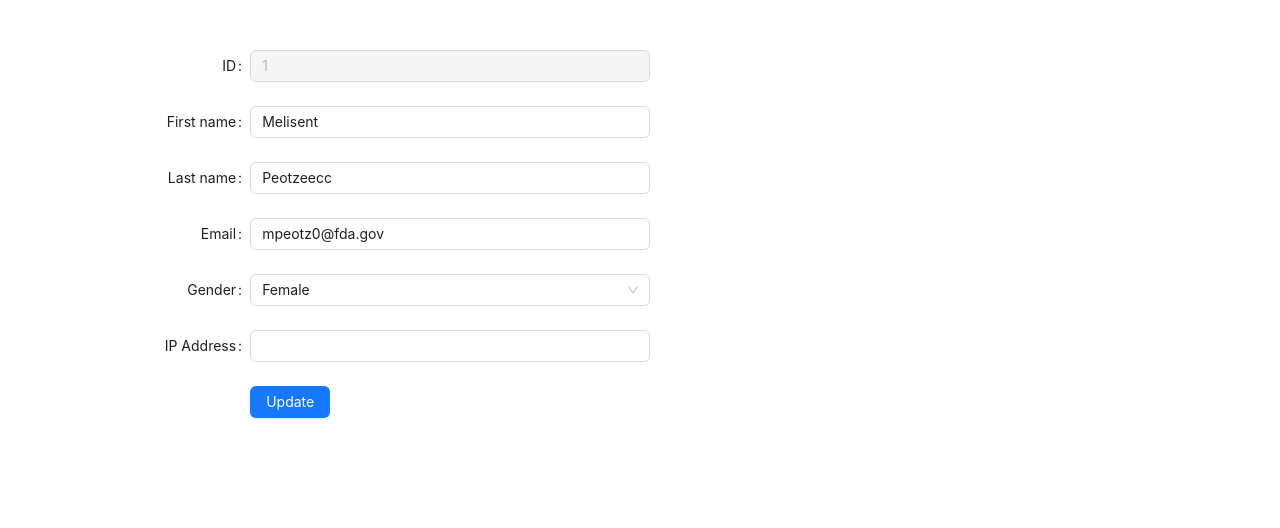
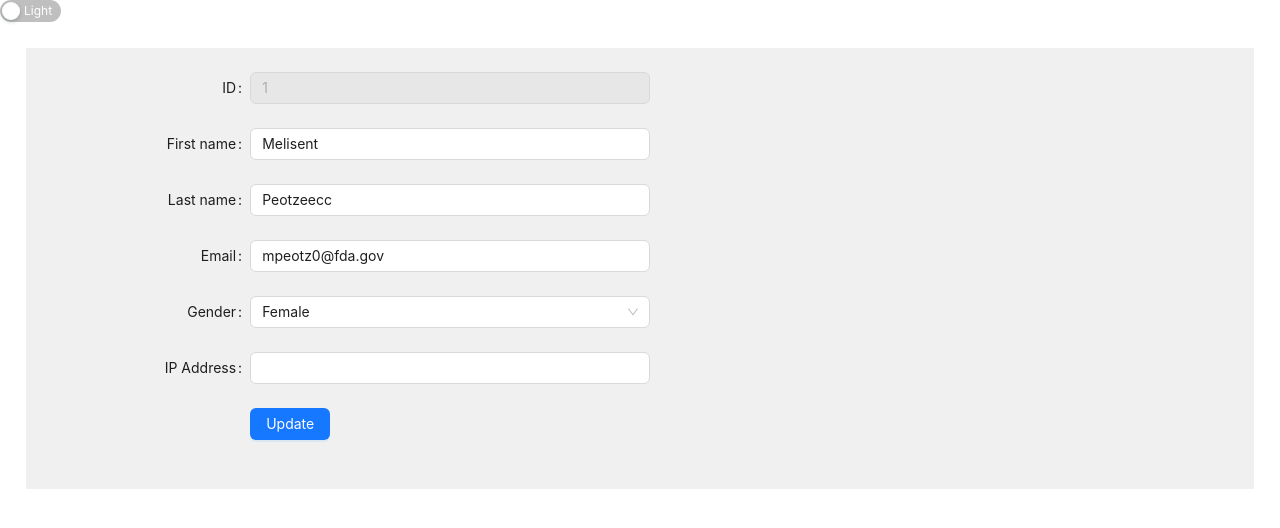
Before and after one commit to Sadig05/react-tasks, a React (Vite) app: page /user-form/1 in a window 1280 px wide. Shown: the top 528 px of the page. Built offline with nearby package versions, Linux system fonts and the light colour scheme; data requests are answered from the project's data file.

Commit message:
Task 7 is almost done

```diff
--- a/src/App.tsx
+++ b/src/App.tsx
@@ -5,10 +5,24 @@ import './App.css'
 import UserForm from "./components/UserForm";
 import UserList from "./components/UserList";
 import {Routes, Route} from "react-router-dom";
+import { ThemeProvider } from './ThemeProvider';
+import {ToggleButton} from "./ToggleButton";
 function App() {
   const [count, setCount] = useState(0)
+    const themes = {
+        light: {
+            backgroundColor: 'white',
+            color: 'black',
+        },
+        dark: {
+            backgroundColor: 'black',
+            color: 'white',
+        },
+    };
 
-  return (
+    return (
+      <ThemeProvider>
+          <ToggleButton />
     <div className="App">
         <Routes>
             <Route path='/' element={<UserList/>}/>
@@ -16,6 +30,7 @@ function App() {
             <Route path='/user-form/:id' element={<UserForm isEdit={true} user={null}/>}/>
         </Routes>
     </div>
+          </ThemeProvider>
   )
 }
 
--- /dev/null
+++ b/src/ThemeContext.tsx
@@ -0,0 +1,15 @@
+import { createContext } from "react";
+
+export type Theme = "light" | "dark";
+
+export interface ThemeContextProps {
+    theme: Theme;
+    toggleTheme: () => void;
+}
+
+const initialThemeContext: ThemeContextProps = {
+    theme: "light",
+    toggleTheme: () => {},
+};
+
+export const ThemeContext = createContext(initialThemeContext);
--- /dev/null
+++ b/src/ThemeProvider.tsx
@@ -0,0 +1,25 @@
+import { useState, useCallback } from "react";
+import { ThemeContext, Theme, ThemeContextProps } from "./ThemeContext";
+
+interface ThemeProviderProps {
+    children: React.ReactNode;
+}
+
+export const ThemeProvider = ({ children }: ThemeProviderProps) => {
+    const [theme, setTheme] = useState<Theme>("light");
+
+    const toggleTheme = useCallback(() => {
+        setTheme((prevTheme) => (prevTheme === "light" ? "dark" : "light"));
+    }, []);
+
+    const contextValue: ThemeContextProps = {
+        theme,
+        toggleTheme,
+    };
+
+    return (
+        <ThemeContext.Provider value={contextValue}>
+            {children}
+        </ThemeContext.Provider>
+    );
+};
--- /dev/null
+++ b/src/ToggleButton.tsx
@@ -0,0 +1,16 @@
+import { useContext } from "react";
+import { ThemeContext } from "./ThemeContext";
+import { Switch } from "antd";
+
+export const ToggleButton = () => {
+    const { theme, toggleTheme } = useContext(ThemeContext);
+
+    return (
+        <Switch
+            checked={theme === "dark"}
+            onChange={toggleTheme}
+            checkedChildren="Dark"
+            unCheckedChildren="Light"
+        />
+    );
+};
--- a/src/components/UserForm.tsx
+++ b/src/components/UserForm.tsx
@@ -1,9 +1,10 @@
-import React, {useEffect, useState} from 'react';
+import React, {useContext, useEffect, useState} from 'react';
 import {Button, Checkbox, Form, Input, Select, Spin} from 'antd';
 import axios from "../utils/axios";
 import {useParams, useNavigate} from "react-router-dom";
 import { useFormik } from 'formik';
 import * as Yup from 'yup';
+import {ThemeContext} from "../ThemeContext";
 interface UserFormProps {
     isEdit: boolean;
     userID: any;
@@ -40,6 +41,7 @@ const UserForm: React.FC<UserFormProps> = ({ isEdit, userID}: UserFormProps) =>
     const { id } = useParams<{ id: string }>();
     const [user, setUser] = useState<DataType | null>(null);
     const [isLoading, setIsLoading] = useState<boolean>(false);
+    const { theme } = useContext(ThemeContext);
     const navigate = useNavigate();
     const [form] = Form.useForm();
     useEffect(() => {
@@ -91,11 +93,11 @@ const UserForm: React.FC<UserFormProps> = ({ isEdit, userID}: UserFormProps) =>
         return <Spin size="large" />;
     }
     return (
-            <main className='userFormContainer'>
+            <main className='userFormContainer' style={{ background: theme === "light" ? "#f0f0f0" : "#333",  color: theme === "light" ? "black" : "white" }}>
                 <Form
                     form={form}
                     name="basic"
-                    labelCol={{ span: 8 }}
+                    labelCol={{ span: 8, style: { color: theme === "light" ? "black" : "white" } }}
                     wrapperCol={{ span: 16 }}
                     style={{ maxWidth: 600 }}
                     initialValues={user ? user : {}}
--- a/src/components/UserList.tsx
+++ b/src/components/UserList.tsx
@@ -7,8 +7,9 @@ import {Spin} from 'antd';
 import { Link } from 'react-router-dom';
 import UserForm from "./UserForm";
 import {DeleteOutlined, EditOutlined} from "@ant-design/icons";
-
-
+import { ThemeProvider } from '../ThemeProvider'
+import {ThemeContext, Theme} from '../ThemeContext'
+import {useContext} from "react";
 // import axios from "axios";
 interface DataType {
     id: number;
@@ -115,7 +116,7 @@ const UserList: React.FC = () => {
     const [users, setUsers] = useState<DataType[]>([]);
     const [loading, setLoading] = useState(false);
     const [search, setSearch] = useState("");
-
+    const { theme } = useContext(ThemeContext);
     const fetchUsers = async () => {
         setLoading(true);
         const params = search ? { q: search } : {};
@@ -141,7 +142,7 @@ const UserList: React.FC = () => {
     };
 
     return (
-        <>
+        <div style={{ background: theme === "light" ? "#f0f0f0" : "#333" }}>
             <Space>
                 <Button type="primary">
                     <Link to="/user-form">Add user</Link>
@@ -154,7 +155,9 @@ const UserList: React.FC = () => {
                     onSearch={handleSearch}
                     style={{ width: 300, margin: "16px 0" }}
                 />
+
             </Space>
+
 
 
             {/*<Button onClick={clearSearch}>Clear</Button>*/}
@@ -166,7 +169,7 @@ const UserList: React.FC = () => {
                     onChange={onChange}
                 />
             </Spin>
-        </>
+        </div>
     );
 };
 
```
